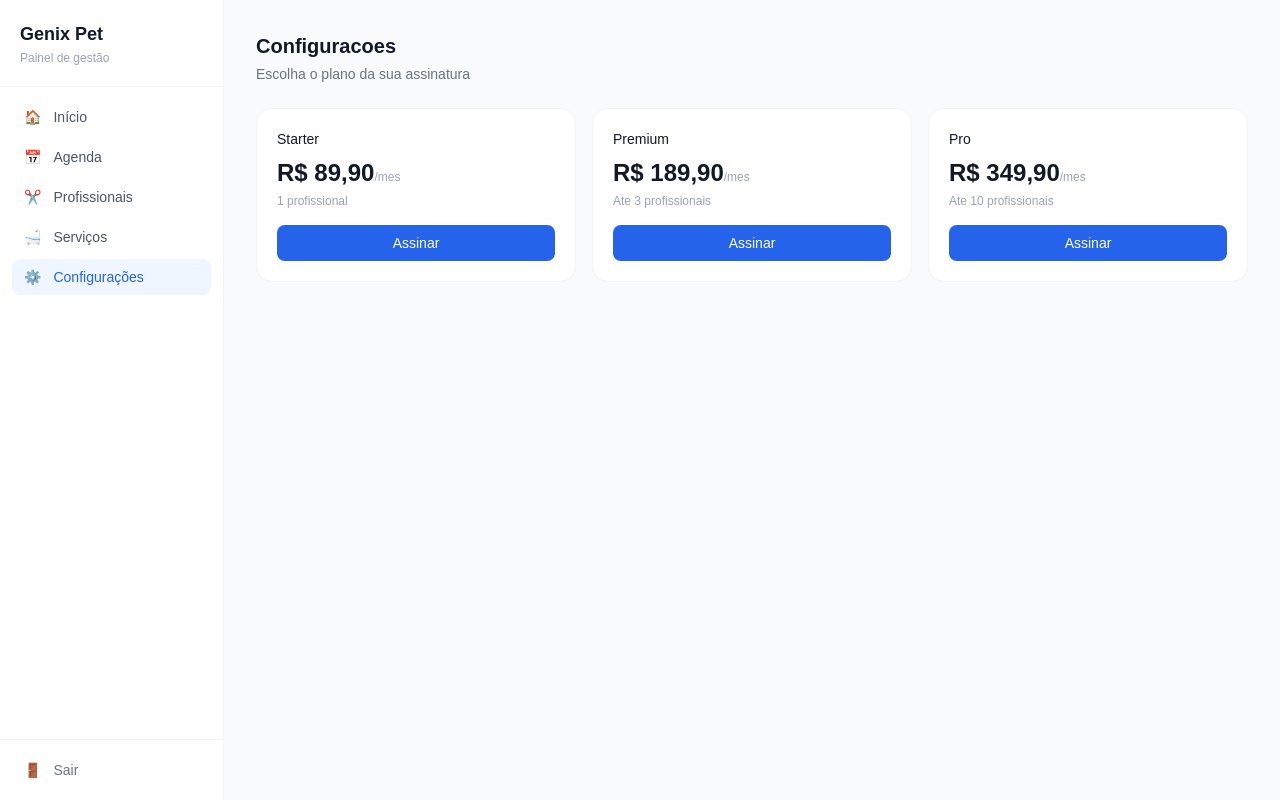
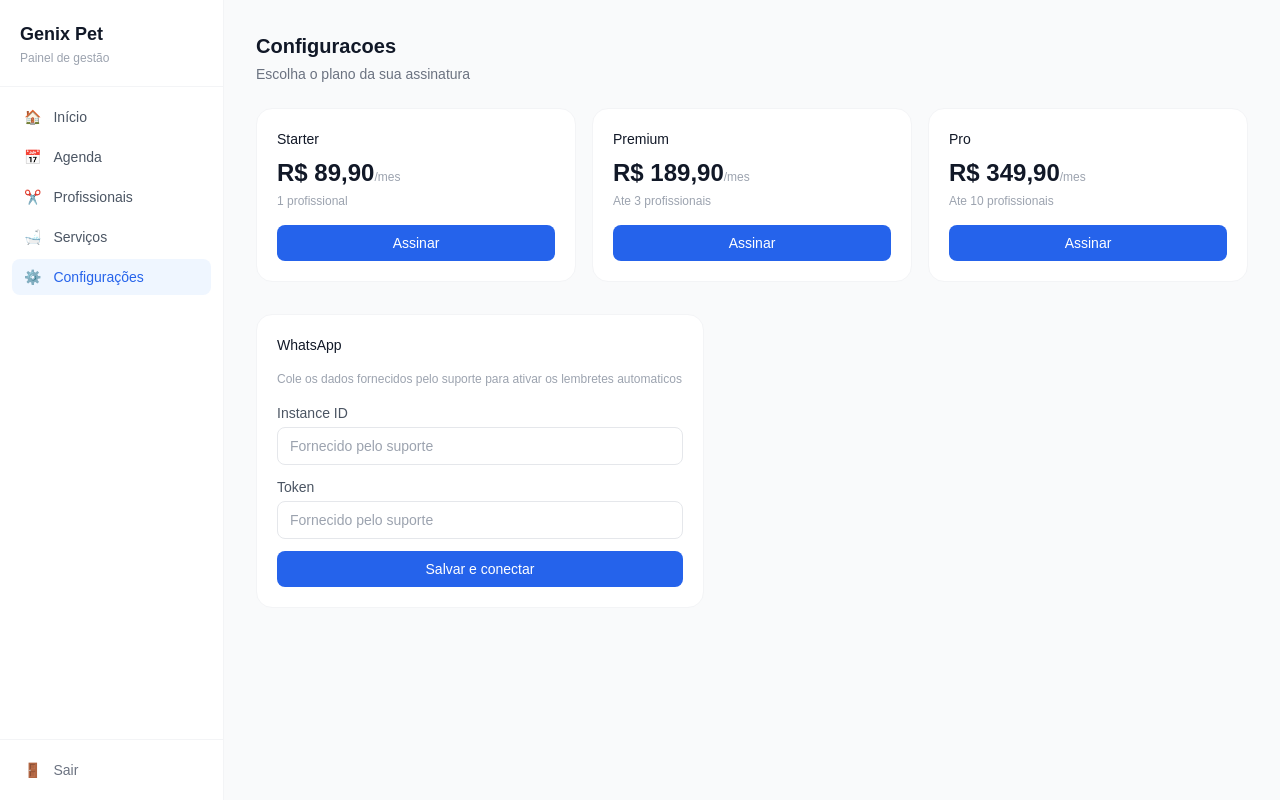
Before and after one commit to webgenixdigital-cpu/genix-pet, a Next.js app: page /dashboard/configuracoes in a window 1280 px wide. Built offline with nearby package versions, Linux system fonts and the light colour scheme; no server answers.

Commit message:
Sprint 6 parcial - WhatsApp via Z-API com confirmacao automatica

```diff
--- a/app/agendar/[slug]/page.tsx
+++ b/app/agendar/[slug]/page.tsx
@@ -340,6 +340,19 @@ export default function AgendarPage() {
 
       await supabase.from('appointments').insert(futuros)
     }
+
+    fetch('/api/notificar/confirmacao', {
+      method: 'POST',
+      headers: { 'Content-Type': 'application/json' },
+      body: JSON.stringify({
+        tenantId: tenant.id,
+        telefone: telefoneCliente,
+        nomePet,
+        servico: servicoSelecionado.nome,
+        data: new Date(dataSelecionada + 'T00:00:00').toLocaleDateString('pt-BR'),
+        horario: horarioSelecionado,
+      }),
+    }).catch(() => {})
 
     setSalvandoAgendamento(false)
     setAgendamentoConfirmado(true)
--- /dev/null
+++ b/app/api/notificar/confirmacao/route.ts
@@ -0,0 +1,33 @@
+import { NextRequest, NextResponse } from 'next/server'
+import { createClient } from '@supabase/supabase-js'
+import { enviarWhatsApp } from '@/lib/whatsapp'
+
+const supabaseAdmin = createClient(
+  process.env.NEXT_PUBLIC_SUPABASE_URL!,
+  process.env.SUPABASE_SERVICE_ROLE_KEY!
+)
+
+export async function POST(request: NextRequest) {
+  const { tenantId, telefone, nomePet, servico, data, horario } = await request.json()
+
+  const { data: tenant } = await supabaseAdmin
+    .from('tenants')
+    .select('nome, zapi_instance_id, zapi_token, whatsapp_conectado')
+    .eq('id', tenantId)
+    .single()
+
+  if (!tenant?.whatsapp_conectado || !tenant.zapi_instance_id || !tenant.zapi_token) {
+    return NextResponse.json({ enviado: false, motivo: 'WhatsApp nao conectado' })
+  }
+
+  const mensagem = `Ola! Seu agendamento no ${tenant.nome} foi confirmado:\n\n🐾 Pet: ${nomePet}\n✂️ Servico: ${servico}\n📅 Data: ${data}\n🕐 Horario: ${horario}\n\nAte breve!`
+
+  const resultado = await enviarWhatsApp(
+    tenant.zapi_instance_id,
+    tenant.zapi_token,
+    telefone,
+    mensagem
+  )
+
+  return NextResponse.json(resultado)
+}
--- /dev/null
+++ b/app/api/teste-whatsapp/route.ts
@@ -0,0 +1,27 @@
+import { NextRequest, NextResponse } from 'next/server'
+
+export async function GET(request: NextRequest) {
+  const telefone = request.nextUrl.searchParams.get('telefone')
+
+  if (!telefone) {
+    return NextResponse.json({ error: 'Passe ?telefone=5535999999999 na URL' }, { status: 400 })
+  }
+
+  const instanceId = process.env.ZAPI_INSTANCE_ID
+  const token = process.env.ZAPI_TOKEN
+
+  const url = `https://api.z-api.io/instances/${instanceId}/token/${token}/send-text`
+
+  const res = await fetch(url, {
+    method: 'POST',
+    headers: { 'Content-Type': 'application/json' },
+    body: JSON.stringify({
+      phone: telefone,
+      message: 'Teste do Genix Pet! Sua integracao com WhatsApp esta funcionando.',
+    }),
+  })
+
+  const data = await res.json()
+
+  return NextResponse.json(data)
+}
--- /dev/null
+++ b/app/api/whatsapp/criar-instancia/route.ts
@@ -0,0 +1,28 @@
+import { NextRequest, NextResponse } from 'next/server'
+import { createServerSupabaseClient } from '@/lib/supabase-server'
+
+export async function GET(request: NextRequest) {
+  const supabase = await createServerSupabaseClient()
+  const { data: { user } } = await supabase.auth.getUser()
+
+  if (!user) {
+    return NextResponse.json({ error: 'Nao autenticado' }, { status: 401 })
+  }
+
+  const { data: tenant } = await supabase
+    .from('tenants')
+    .select('zapi_instance_id, zapi_token')
+    .eq('email', user.email!)
+    .single()
+
+  if (!tenant?.zapi_instance_id || !tenant?.zapi_token) {
+    return NextResponse.json({ error: 'Instancia nao configurada' }, { status: 400 })
+  }
+
+  const url = `https://api.z-api.io/instances/${tenant.zapi_instance_id}/token/${tenant.zapi_token}/qr-code/image`
+
+  const res = await fetch(url)
+  const data = await res.json()
+
+  return NextResponse.json(data)
+}
--- a/app/dashboard/configuracoes/page.tsx
+++ b/app/dashboard/configuracoes/page.tsx
@@ -1,6 +1,7 @@
 'use client'
 
-import { useState } from 'react'
+import { useState, useEffect } from 'react'
+import { createClient } from '@/lib/supabase'
 
 const PLANOS = [
   { id: 'starter', nome: 'Starter', preco: 'R$ 89,90', desc: '1 profissional' },
@@ -10,6 +11,51 @@ const PLANOS = [
 
 export default function ConfiguracoesPage() {
   const [carregando, setCarregando] = useState<string | null>(null)
+  const [zapiInstanceId, setZapiInstanceId] = useState('')
+  const [zapiToken, setZapiToken] = useState('')
+  const [whatsappConectado, setWhatsappConectado] = useState(false)
+  const [salvandoWhatsapp, setSalvandoWhatsapp] = useState(false)
+  const supabase = createClient()
+
+  useEffect(() => {
+    async function carregarTenant() {
+      const { data: { user } } = await supabase.auth.getUser()
+      if (!user) return
+
+      const { data } = await supabase
+        .from('tenants')
+        .select('zapi_instance_id, zapi_token, whatsapp_conectado')
+        .eq('email', user.email)
+        .single()
+
+      if (data) {
+        setZapiInstanceId(data.zapi_instance_id || '')
+        setZapiToken(data.zapi_token || '')
+        setWhatsappConectado(data.whatsapp_conectado || false)
+      }
+    }
+
+    carregarTenant()
+  }, [])
+
+  async function salvarWhatsapp() {
+    setSalvandoWhatsapp(true)
+
+    const { data: { user } } = await supabase.auth.getUser()
+    if (!user) return
+
+    await supabase
+      .from('tenants')
+      .update({
+        zapi_instance_id: zapiInstanceId,
+        zapi_token: zapiToken,
+        whatsapp_conectado: true,
+      })
+      .eq('email', user.email)
+
+    setWhatsappConectado(true)
+    setSalvandoWhatsapp(false)
+  }
 
   async function assinar(plano: string) {
     setCarregando(plano)
@@ -51,6 +97,51 @@ export default function ConfiguracoesPage() {
           </div>
         ))}
       </div>
+
+      <div className="mt-8 bg-white border border-gray-100 rounded-2xl p-5 max-w-md">
+        <div className="flex items-center justify-between mb-4">
+          <h3 className="text-sm font-medium text-gray-900">WhatsApp</h3>
+          {whatsappConectado && (
+            <span className="text-xs bg-green-100 text-green-700 px-2 py-1 rounded-full">Conectado</span>
+          )}
+        </div>
+
+        <p className="text-xs text-gray-400 mb-4">
+          Cole os dados fornecidos pelo suporte para ativar os lembretes automaticos
+        </p>
+
+        <div className="flex flex-col gap-3">
+          <div>
+            <label className="text-sm text-gray-600 mb-1 block">Instance ID</label>
+            <input
+              type="text"
+              value={zapiInstanceId}
+              onChange={e => setZapiInstanceId(e.target.value)}
+              placeholder="Fornecido pelo suporte"
+              className="w-full border border-gray-200 rounded-lg px-3 py-2 text-sm focus:outline-none focus:ring-2 focus:ring-blue-500"
+            />
+          </div>
+
+          <div>
+            <label className="text-sm text-gray-600 mb-1 block">Token</label>
+            <input
+              type="text"
+              value={zapiToken}
+              onChange={e => setZapiToken(e.target.value)}
+              placeholder="Fornecido pelo suporte"
+              className="w-full border border-gray-200 rounded-lg px-3 py-2 text-sm focus:outline-none focus:ring-2 focus:ring-blue-500"
+            />
+          </div>
+
+          <button
+            onClick={salvarWhatsapp}
+            disabled={salvandoWhatsapp}
+            className="bg-blue-600 hover:bg-blue-700 text-white text-sm py-2 rounded-lg transition-colors disabled:opacity-50"
+          >
+            {salvandoWhatsapp ? 'Salvando...' : 'Salvar e conectar'}
+          </button>
+        </div>
+      </div>
     </div>
   )
 }
--- /dev/null
+++ b/lib/whatsapp.ts
@@ -0,0 +1,29 @@
+export async function enviarWhatsApp(
+  instanceId: string,
+  token: string,
+  telefone: string,
+  mensagem: string
+) {
+  const telefoneFormatado = telefone.replace(/\D/g, '')
+  const telefoneComDDI = telefoneFormatado.startsWith('55')
+    ? telefoneFormatado
+    : `55${telefoneFormatado}`
+
+  const url = `https://api.z-api.io/instances/${instanceId}/token/${token}/send-text`
+
+  try {
+    const res = await fetch(url, {
+      method: 'POST',
+      headers: { 'Content-Type': 'application/json' },
+      body: JSON.stringify({
+        phone: telefoneComDDI,
+        message: mensagem,
+      }),
+    })
+
+    const data = await res.json()
+    return { sucesso: true, data }
+  } catch (error: any) {
+    return { sucesso: false, erro: error.message }
+  }
+}
```
Also changed, not shown: senha zapi.txt (added).
